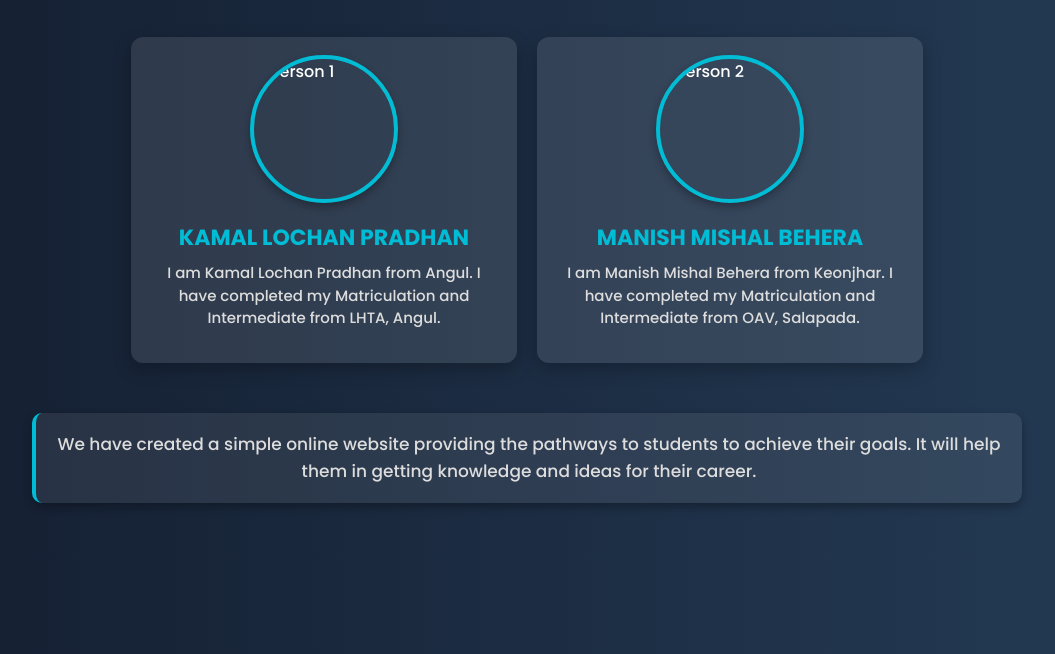
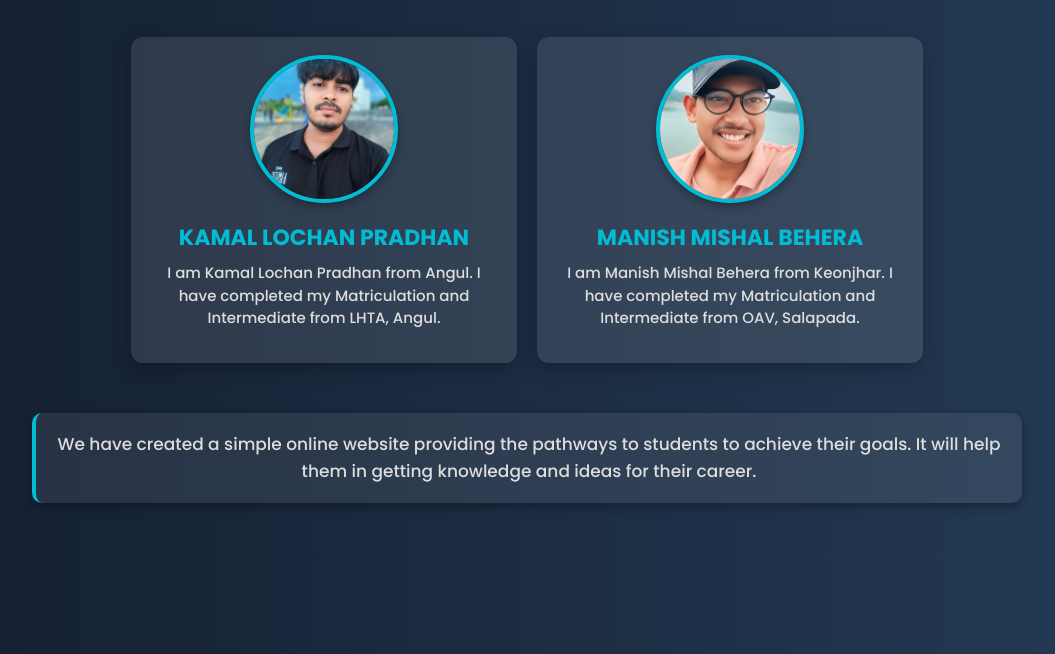
Before and after one commit to Kamal2004-tech/Learning-Project---1, a plain HTML site: page about.html in a window 1280 px wide. Shown: the part 146-800 px from the top of the page, without its empty margins (113-1168 px from the left). Drawn offline with Linux system fonts and the light colour scheme.

Commit message:
Update about.html

```diff
--- a/about.html
+++ b/about.html
@@ -17,7 +17,7 @@
             <!-- First Person Section -->
             <div class="person">
                 <div class="photo-frame">
-                    <img src="/IMAGES/Kamal.jpeg" alt="Person 1">
+                    <img src="Kamal.jpeg" alt="Person 1">
                 </div>
                 <div class="content">
                     <h2>KAMAL LOCHAN PRADHAN</h2>
@@ -32,7 +32,7 @@
             <!-- Second Person Section -->
             <div class="person">
                 <div class="photo-frame">
-                    <img src="/IMAGES/Manish.jpg" alt="Person 2">
+                    <img src="Manish.jpg" alt="Person 2">
                 </div>
                 <div class="content">
                     <h2>MANISH MISHAL BEHERA</h2>
```
